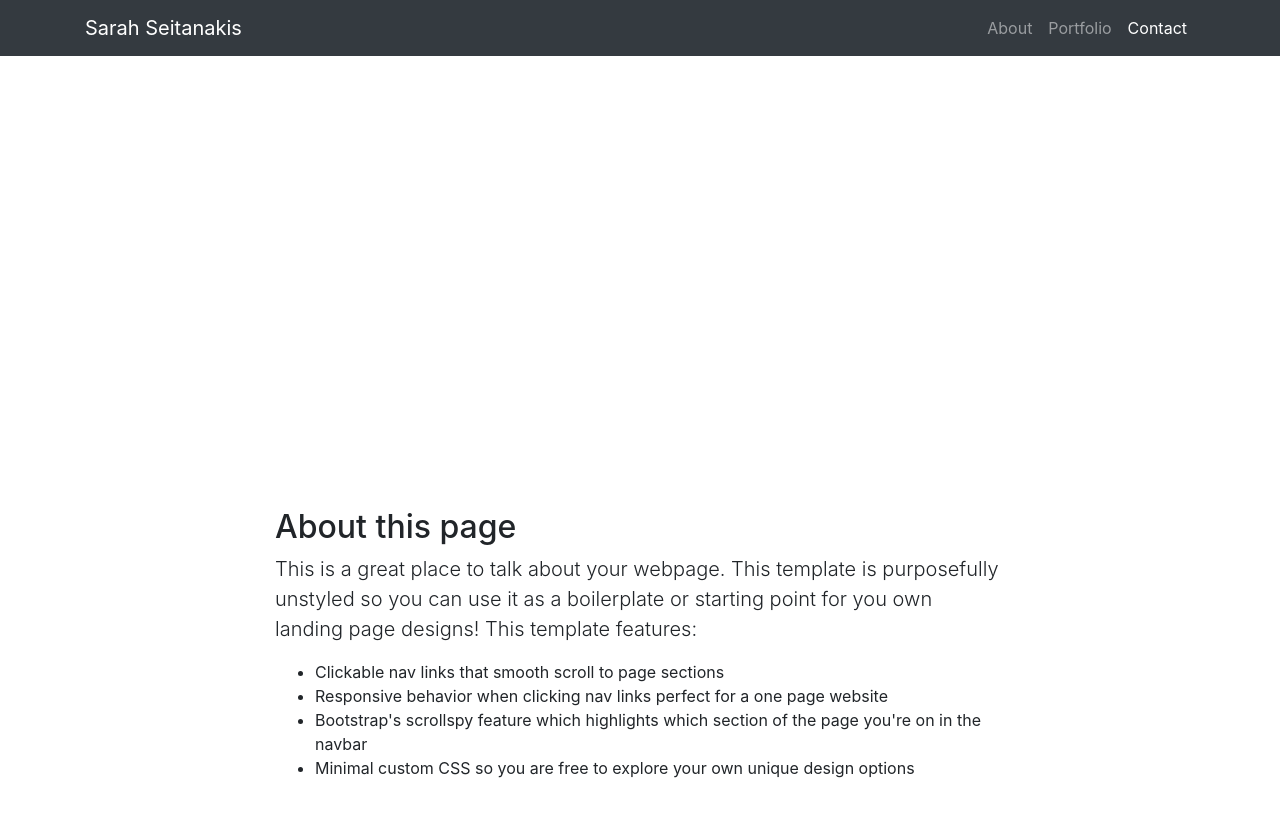
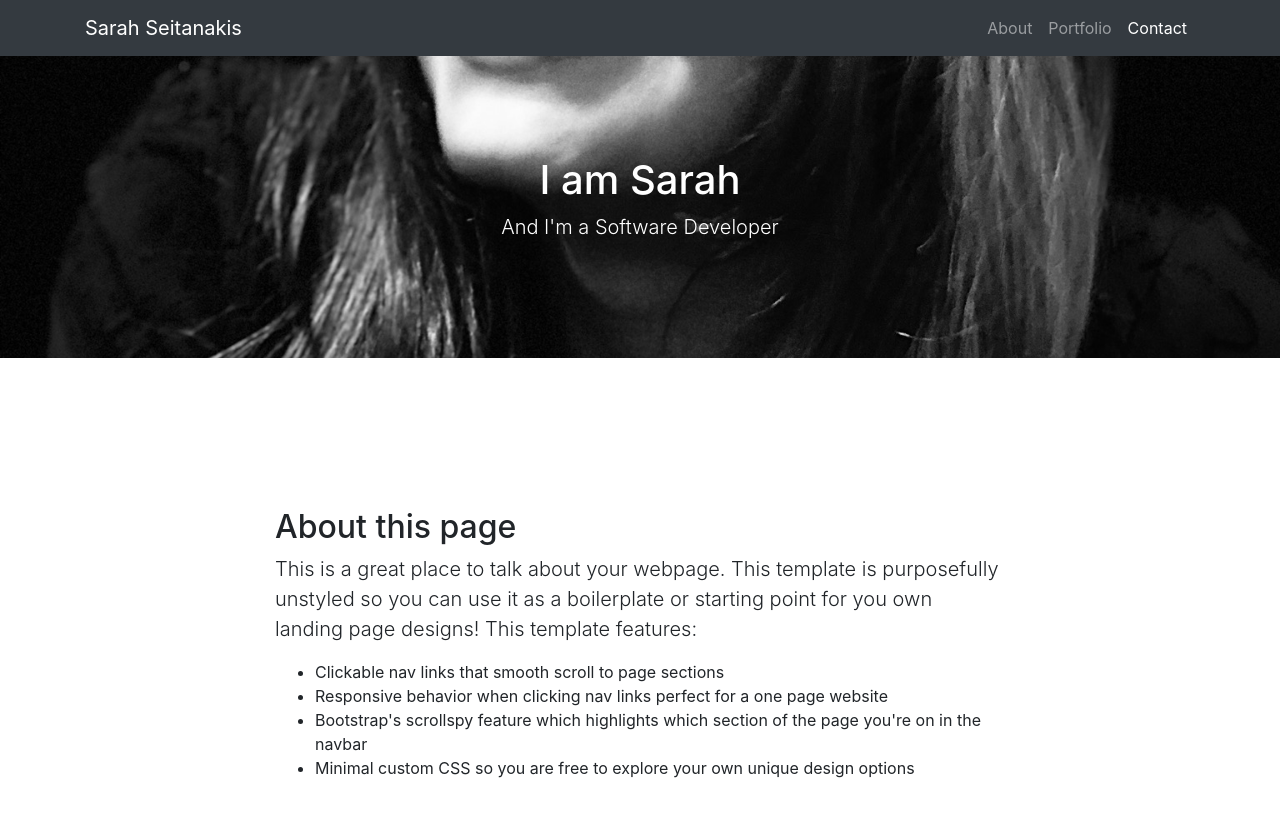
Before and after one commit to sarah-seitanakis/sarah-seitanakis_portfolio-v1, a website with bundled scripts: page index.html in a window 1280 px wide. Shown: the top 816 px of the page. Built offline with nearby package versions, Linux system fonts and the light colour scheme.

Commit message:
header css again

```diff
--- a/css/styles.css
+++ b/css/styles.css
@@ -1,5 +1,5 @@
 .bg-Sarah {
-    background-image: src("../image_assets/IMG-0076.JPG");
+    background-image: url("/image_assets/IMG-0076.JPG");
     height: 50%;
     background-position: center;
     background-repeat: no-repeat;
```
